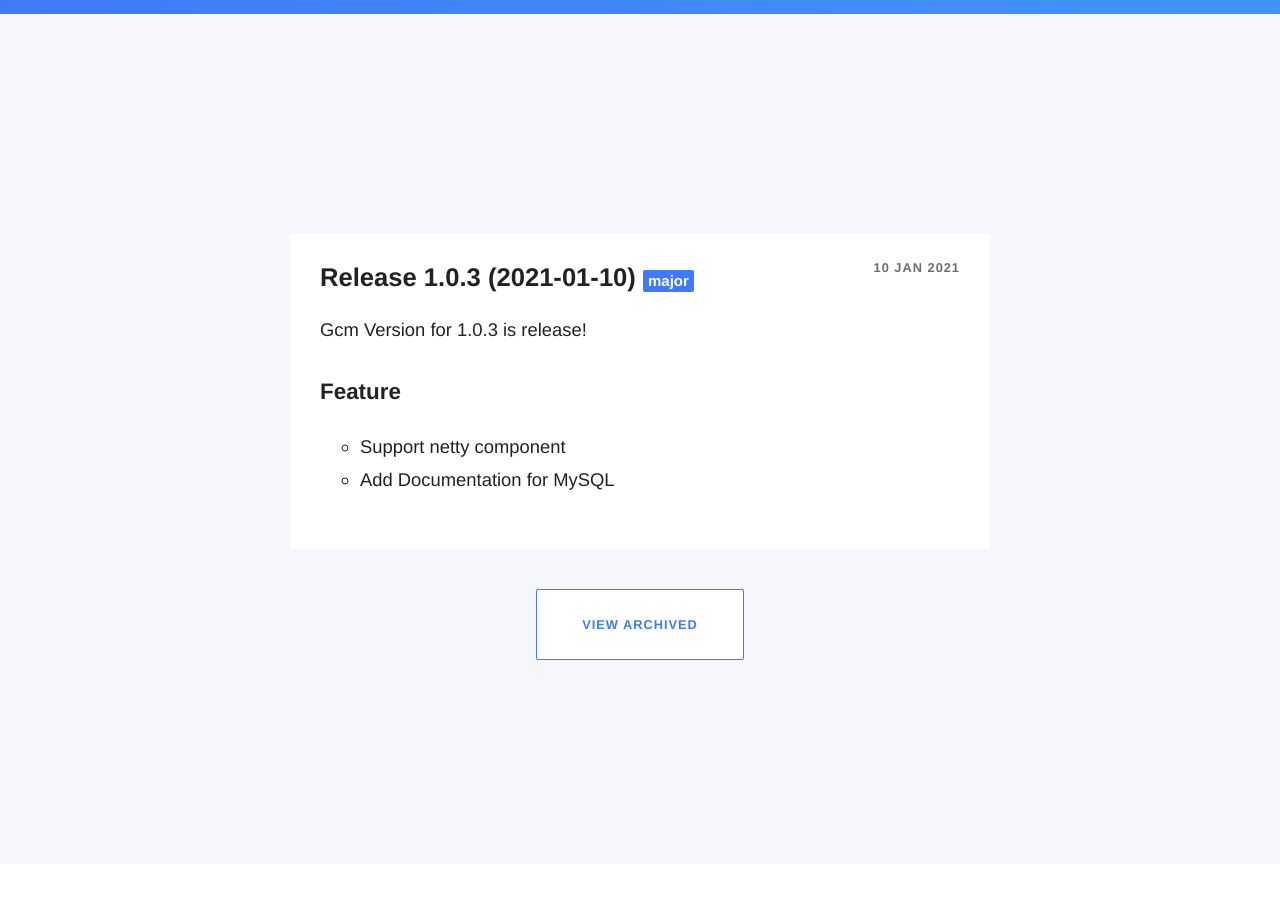
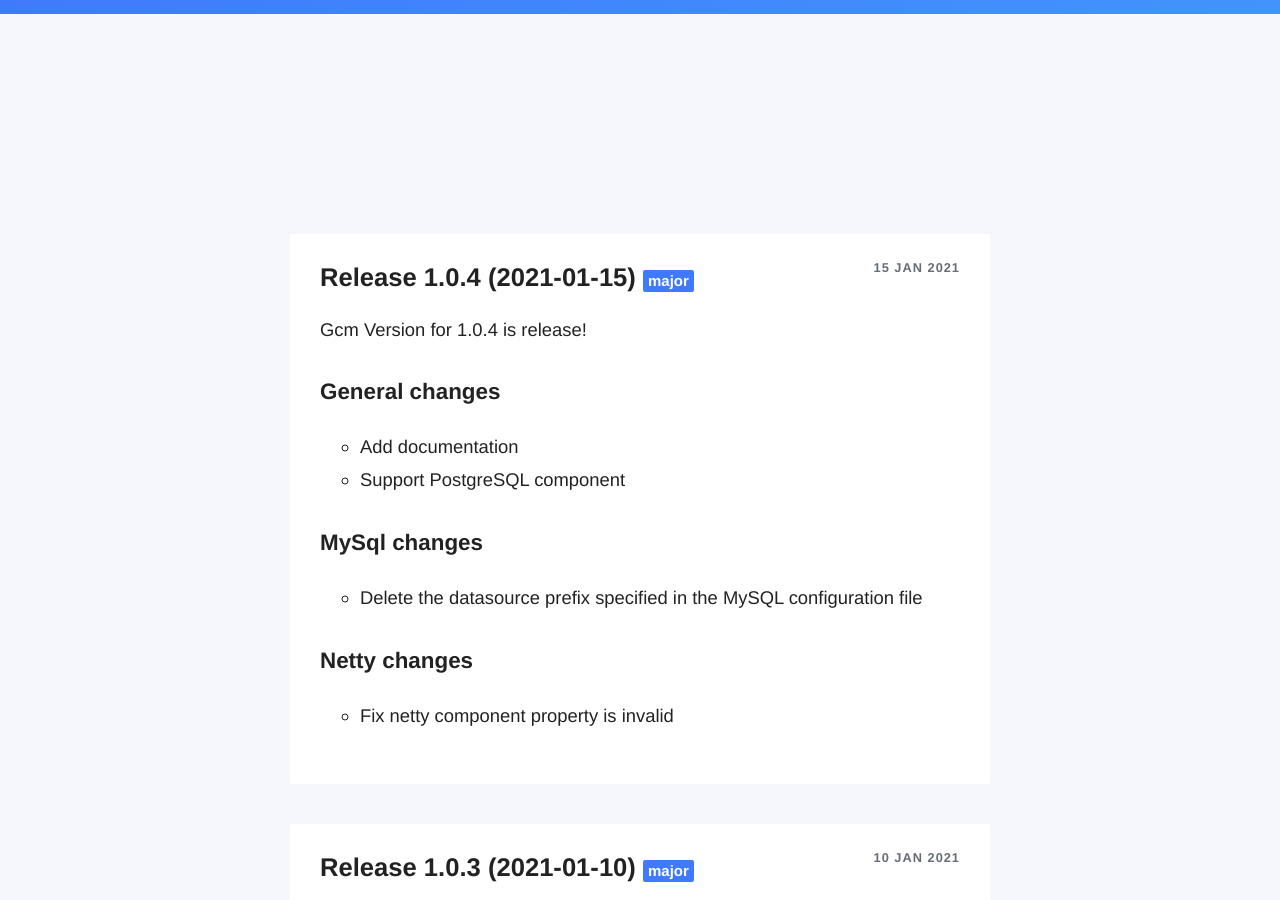
Before and after one commit to EdurtIO/gcm, a Jekyll site: the page built from docs/changelog.html, in a window 1280 px wide and 900 px high, scrolled down 433 px. Built offline with Jekyll 4.4.1, drawn with Linux system fonts in a browser that asks for light colours; cached includes are drawn as plain includes; some web fonts are replaced; some of the changed text lies outside the part shown.

Commit message:
Add v1.0.4 publish log

```diff
--- a/docs/_config.yml
+++ b/docs/_config.yml
@@ -29,6 +29,11 @@ collections:
   general_docs:
     title: General
     permalink: /general/:path/
+    output: true
+    boost: 8
+  bigdata_docs:
+    title: BigData
+    permalink: /bigdata/:path/
     output: true
     boost: 8
   sections:
--- a/docs/_data/banner_notification.yml
+++ b/docs/_data/banner_notification.yml
@@ -1,3 +1,3 @@
 enabled: true
-text: gcm v1.0.3 is release!
-url: /2021/01/10/v1.0.3/
+text: gcm v1.0.4 is release!
+url: /2021/01/15/v1.0.4/
--- /dev/null
+++ b/docs/collections/_posts/2021-01-15-v1.0.4.md
@@ -0,0 +1,19 @@
+---
+title: Release 1.0.4 (2021-01-15)
+type: major
+---
+
+Gcm Version for 1.0.4 is release!
+
+#### General changes
+
+- Add documentation
+- Support PostgreSQL component
+
+#### MySql changes
+
+- Delete the datasource prefix specified in the MySQL configuration file
+
+#### Netty changes
+
+- Fix netty component property is invalid
```
Also changed, not shown: docs/collections/_bigdata_docs/introduction.md (added, +7 -0 lines), docs/collections/_sections/bigdata.md (added, +7 -0 lines).
